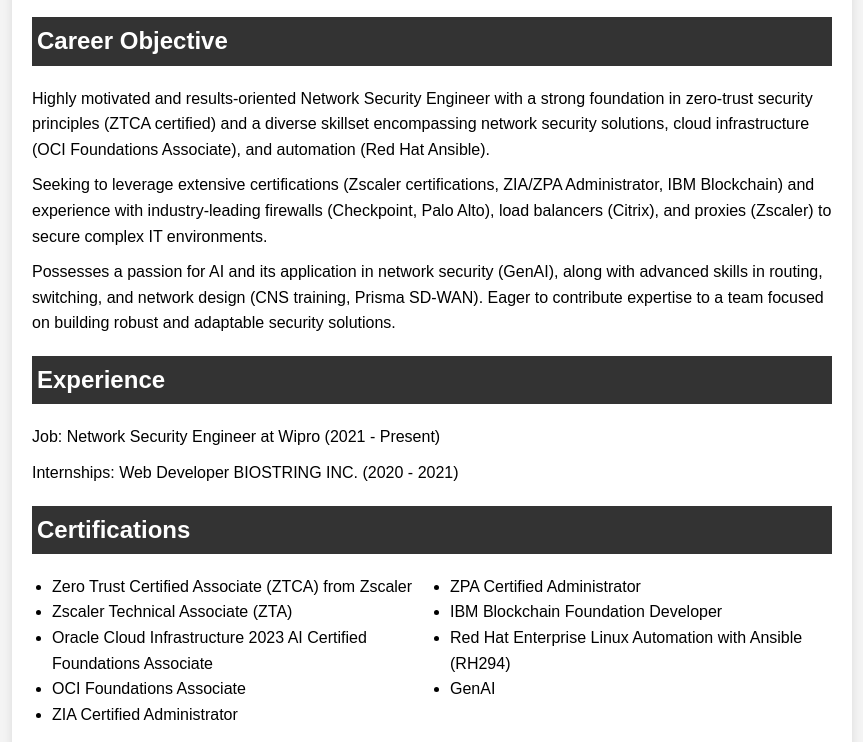
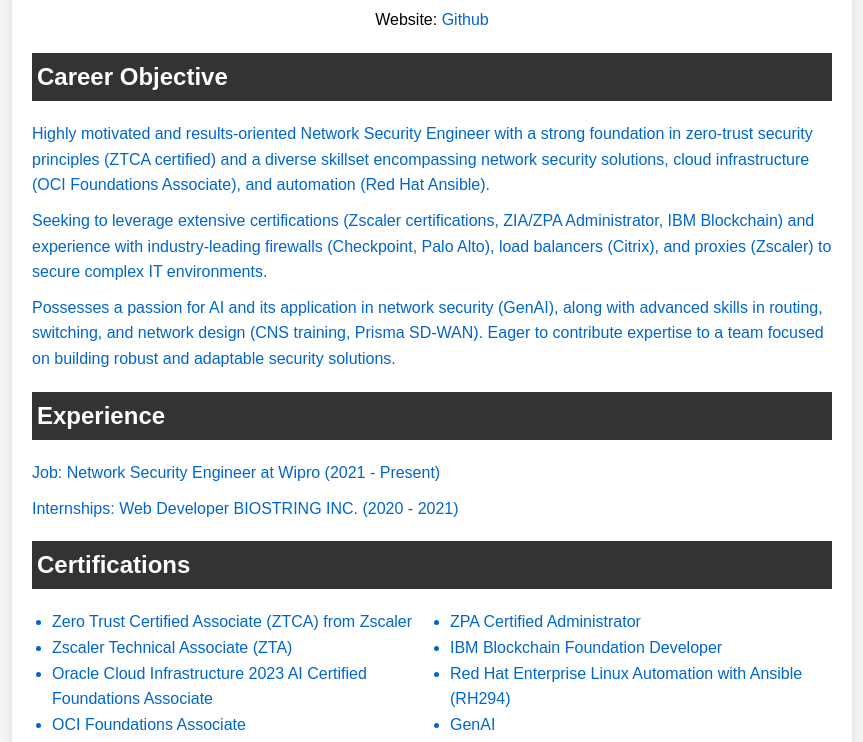
Before and after one commit to Gautam-Dhingra/CV, a plain HTML site: page index.html in a window 1280 px wide. Shown: the part 305-1047 px from the top of the page, without its empty margins (208-1071 px from the left). Drawn offline with Linux system fonts and the light colour scheme.

Commit message:
Update index.html

```diff
--- a/index.html
+++ b/index.html
@@ -9,6 +9,7 @@
             <img src="DSC_0093.jpg" alt="Gautam Dhingra" class="photo">
             <h1>Gautam Dhingra</br>Network Security Engineer</h1>
             <p>Email: <!--a href="mailto:2021wa86027@wilp.bits-pilani.ac.in">2021wa86027@wilp.bits-pilani.ac.in</a--> <!--|--> <a href="mailto:gautam.dhingra264@gmail.com">gautam.dhingra264@gmail.com</a></p>
+		<p>Website: <a href="https://gautam-dhingra.github.io/CV/"> Github </p>
         </header>
         <section>
             <h2>Career Objective</h2>
```
